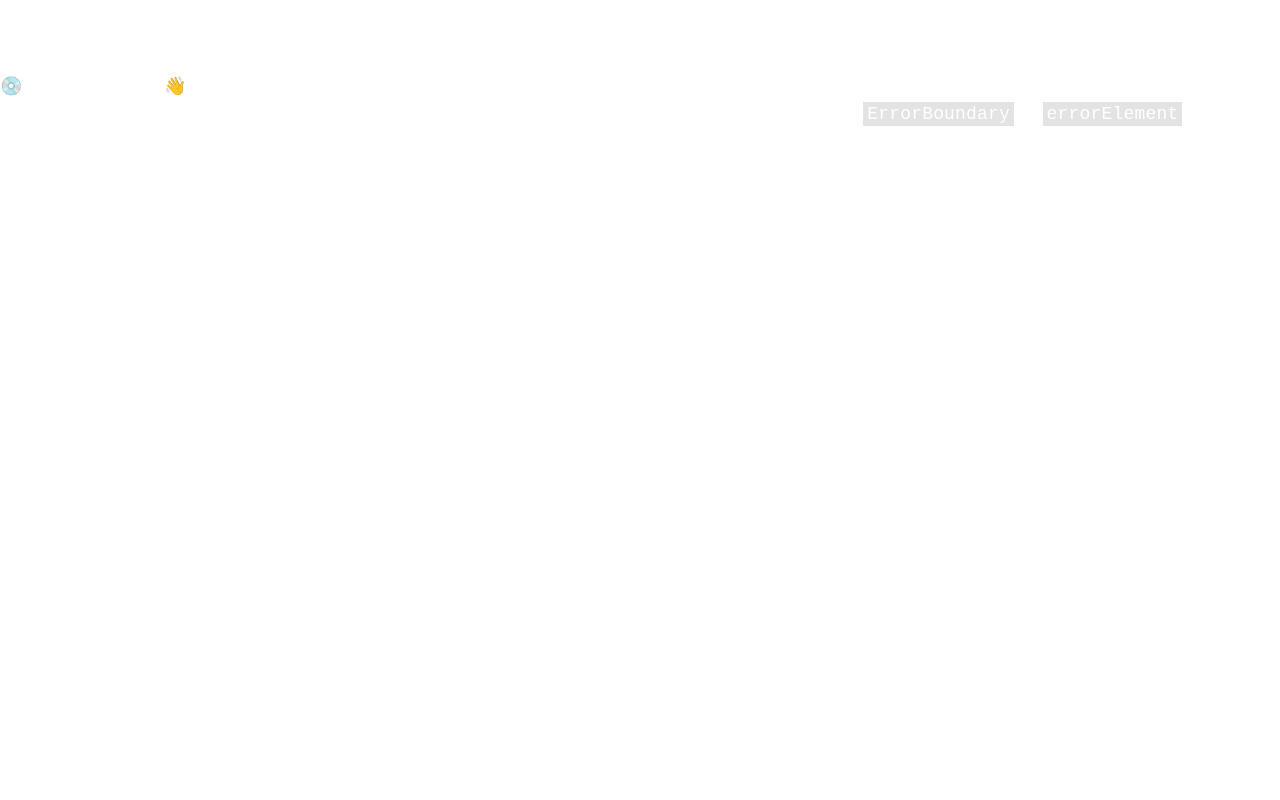
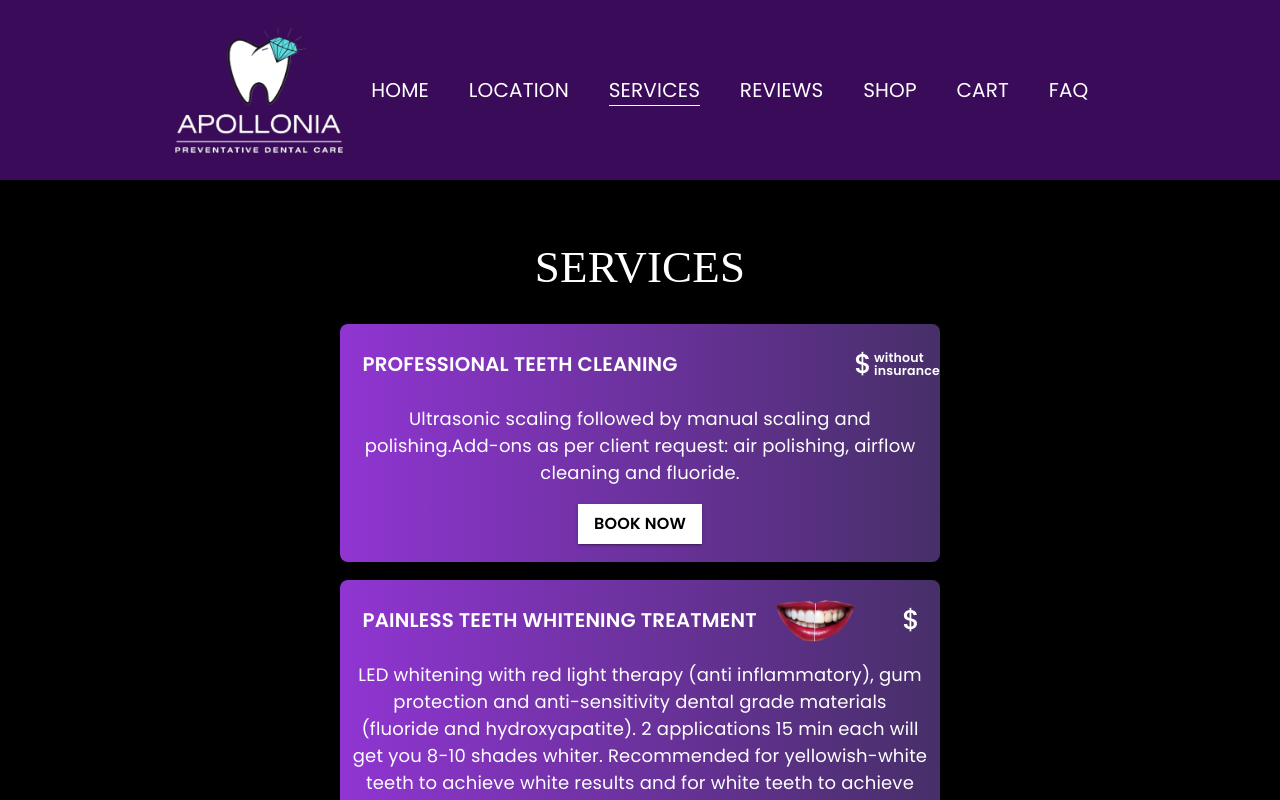
Before and after one commit to nadobrranichh/apollonia, a React (Vite) app: page /services in a window 1280 px wide. Before the commit this address had no page. Shown: the top 800 px of the page. Built offline with nearby package versions, Linux system fonts and the light colour scheme.

Commit message:
feat: added services page

```diff
--- /dev/null
+++ b/src/pages/ServicesPage.tsx
@@ -0,0 +1,50 @@
+import { Box, Typography } from "@mui/material";
+import { Fragment } from "react/jsx-runtime";
+import { servicesList } from "../lists/servicesList";
+import Service from "../components/Service";
+import GemService from "../components/GemService";
+
+export default function ServicesPage() {
+  return (
+    <Box
+      component="main"
+      sx={{
+        background: "black",
+        display: "flex",
+        flexDirection: "column",
+        alignItems: "center",
+        padding: "3rem 0",
+      }}
+    >
+      <Typography
+        sx={{
+          fontWeight: 500,
+          fontSize: "2.5rem",
+          textTransform: "uppercase",
+          marginBottom: "1.25rem",
+          fontFamily: "Times New Roman",
+        }}
+      >
+        Services
+      </Typography>
+      <Box
+        sx={{
+          width: "75%",
+          display: "flex",
+          flexDirection: "column",
+          alignItems: "center",
+          gap: "1rem",
+        }}
+      >
+        {servicesList.map((s, i) => {
+          return (
+            <Fragment key={s.id}>
+              <Service item={s} />
+              {i === 5 && <GemService />}
+            </Fragment>
+          );
+        })}
+      </Box>
+    </Box>
+  );
+}
--- a/src/router/index.tsx
+++ b/src/router/index.tsx
@@ -2,6 +2,7 @@ import { createBrowserRouter } from "react-router-dom";
 import RootLayout from "../components/RootLayout.tsx";
 import HomePage from "../pages/HomePage.tsx";
 import LocationPage from "../pages/LocationPage.tsx";
+import ServicesPage from "../pages/ServicesPage.tsx";
 
 export const router = createBrowserRouter([
   {
@@ -17,6 +18,10 @@ export const router = createBrowserRouter([
         path: "/location",
         element: <LocationPage />,
       },
+      {
+        path: "/services",
+        element: <ServicesPage />,
+      },
     ],
   },
 ]);
```
